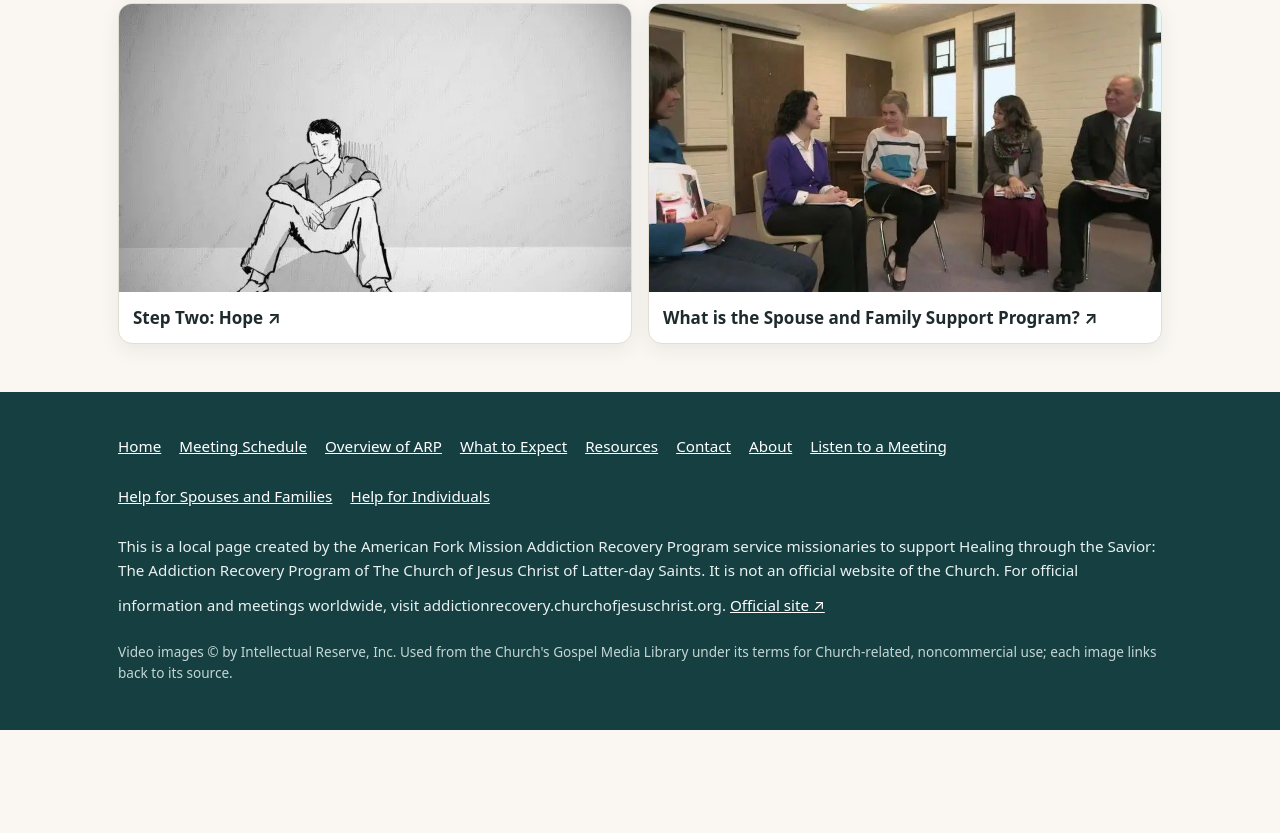
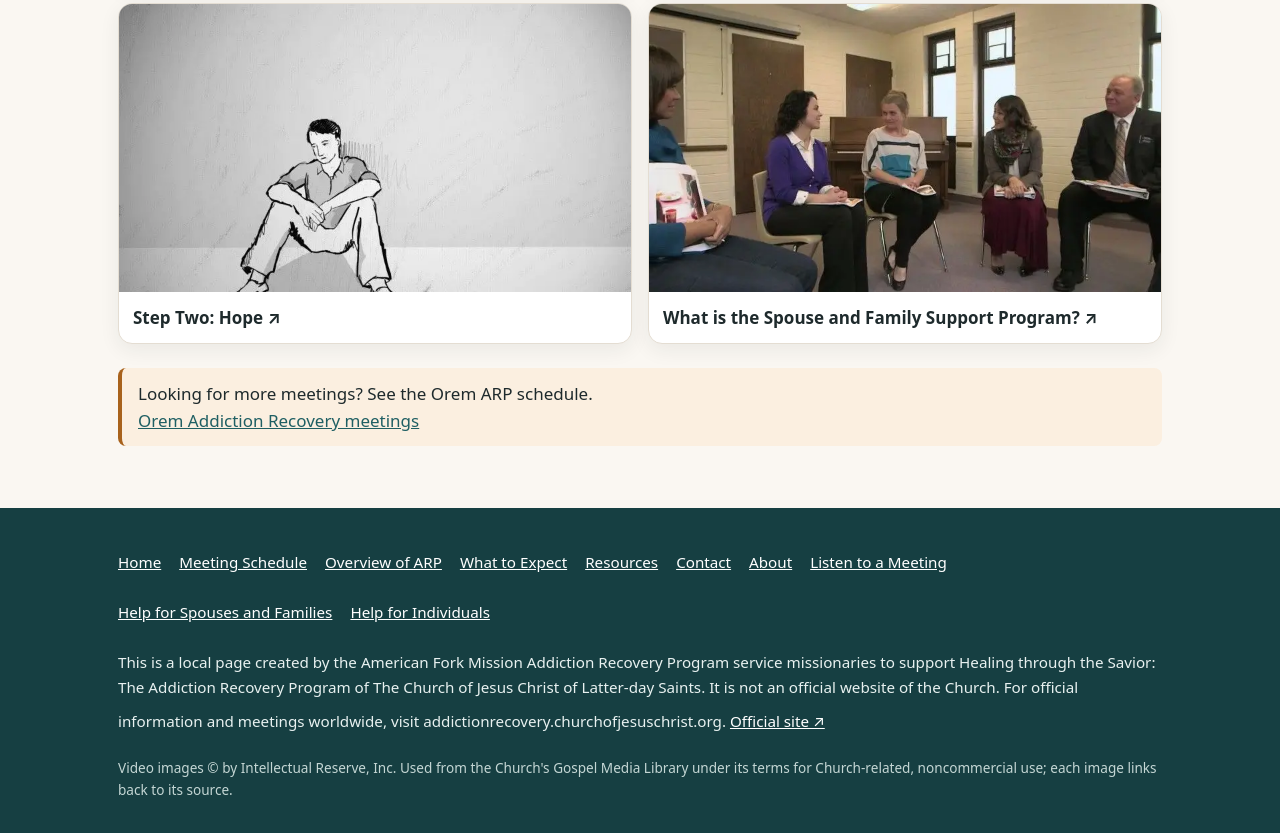
Before and after one commit to Sitezip/arp-american-fork, a plain HTML site: page resources.html in a window 1280 px wide. Shown: the part 1626-2459 px from the top of the page. Before the commit the page ends 2356 px from the top, so only its background shows below. Drawn offline with Linux system fonts and the light colour scheme.

Commit message:
Add a link to the Orem ARP schedule at the bottom of Schedule and Resources
Point visitors looking for more meetings to https://www.oremaddictionrecovery.com/ (opens in a new tab).

```diff
--- a/resources.html
+++ b/resources.html
@@ -28,6 +28,8 @@
     <h2>Videos</h2>
     <p class="muted">Short official videos from the Church's Gospel Media Library.</p>
     <div id="videos" class="grid grid-2"></div>
+    <p class="note" style="margin-top:24px">Looking for more meetings? See the Orem ARP schedule.<br>
+      <a href="https://www.oremaddictionrecovery.com/" target="_blank" rel="noopener">Orem Addiction Recovery meetings</a></p>
   </div>
 </main>
 <!-- ===== EDITABLE PAGE CONTENT END ===== -->
```
Also changed, not shown: schedule.html (+2 -0 lines).
